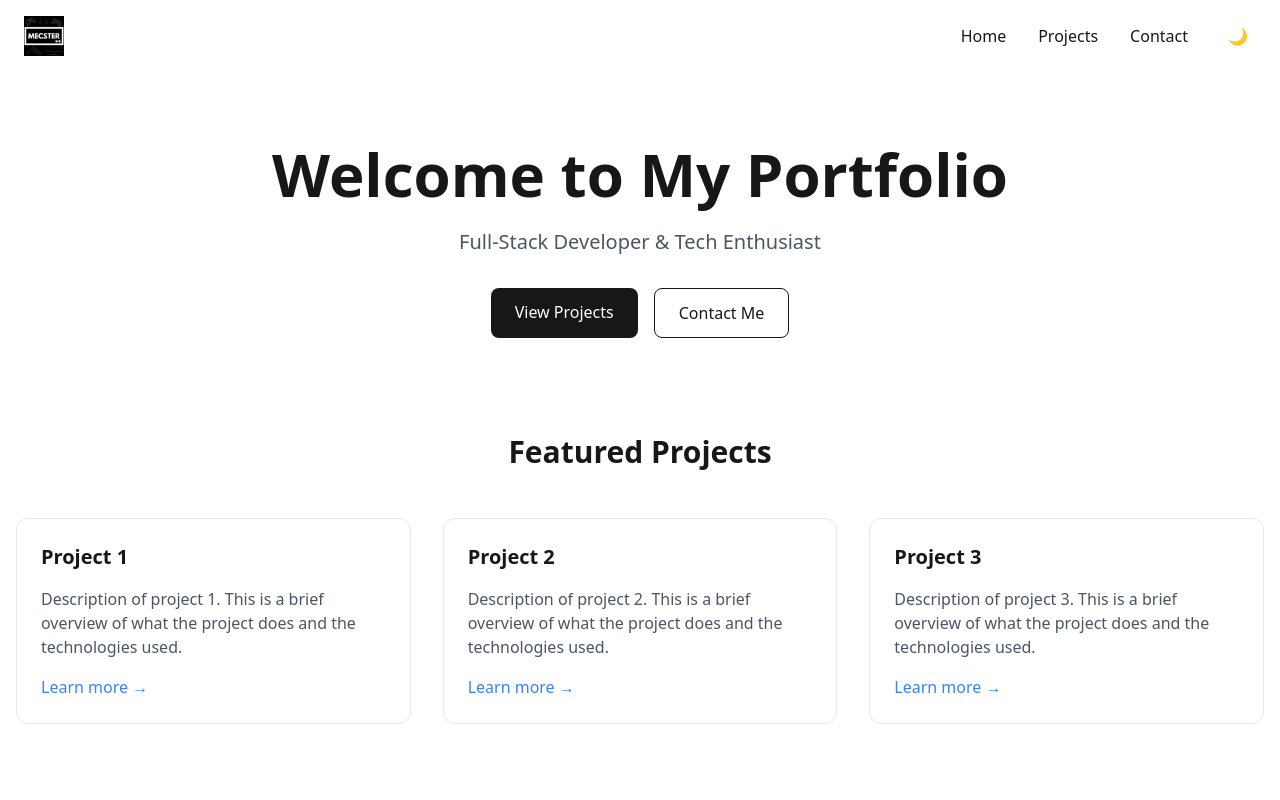
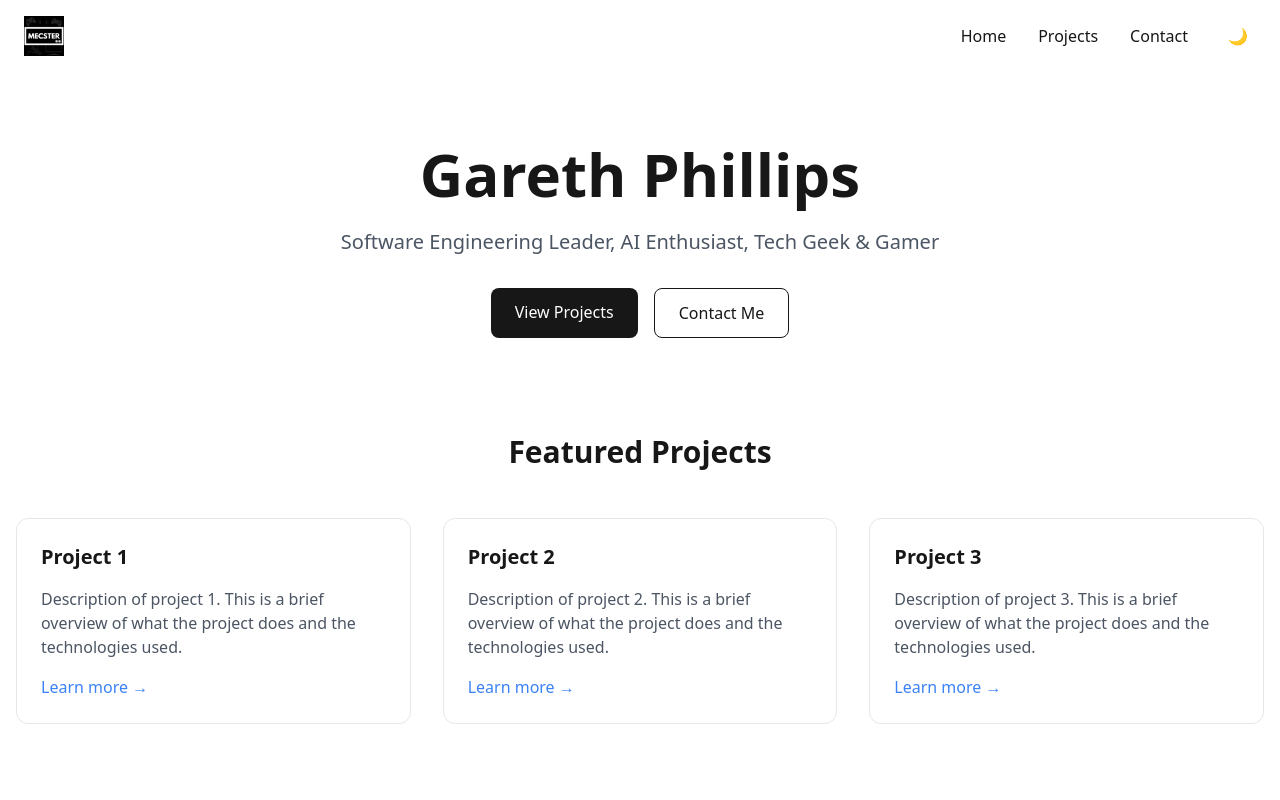
Before and after one commit to powerfulqa/powerfulqa.github.io, a Next.js app: page / in a window 1280 px wide. Shown: the top 800 px of the page. Built offline with nearby package versions, Linux system fonts and the light colour scheme.

Commit message:
changed title and summary

```diff
--- a/app/page.tsx
+++ b/app/page.tsx
@@ -5,10 +5,10 @@ export default function Home() {
       <section className="container mx-auto px-4 py-12">
         <div className="text-center">
           <h1 className="text-4xl md:text-6xl font-bold mb-6">
-            Welcome to My Portfolio
+            Gareth Phillips
           </h1>
           <p className="text-xl text-gray-600 dark:text-gray-300 mb-8">
-            Full-Stack Developer & Tech Enthusiast
+            Software Engineering Leader, AI Enthusiast, Tech Geek & Gamer
           </p>
           <div className="flex justify-center gap-4">
             <a
```
